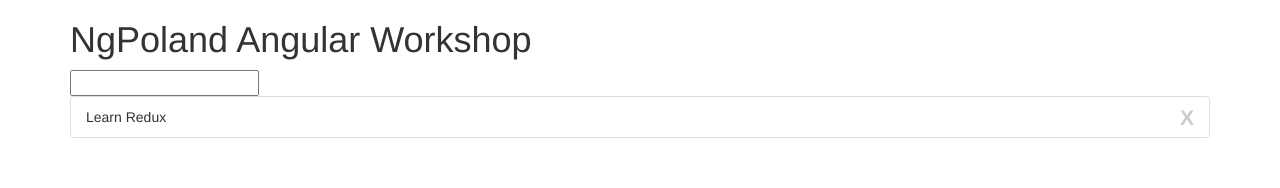
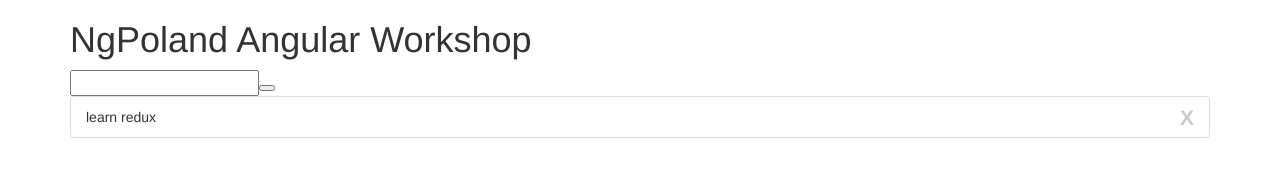
Before and after one commit to tonyyip1969/ngPoland-workshop, an Angular app: page / in a window 1280 px wide. Shown: the top 188 px of the page. Built offline with nearby package versions, Linux system fonts and the light colour scheme.

Commit message:
component

```diff
--- a/package.json
+++ b/package.json
@@ -21,6 +21,7 @@
     "@angular/platform-browser-dynamic": "~2.1.0",
     "@angular/router": "~3.1.0",
     "core-js": "^2.4.1",
+    "redux": "^3.6.0",
     "rxjs": "5.0.0-beta.12",
     "ts-helpers": "^1.1.1",
     "zone.js": "^0.6.23"
--- a/src/app/app.component.ts
+++ b/src/app/app.component.ts
@@ -1,15 +1,31 @@
-import { Component } from '@angular/core';
+import {Component} from "@angular/core";
 
 @Component({
   selector: 'app-root',
   template: `
     <div class="container">
     <h1>NgPoland Angular Workshop</h1>
-    <input type="text">
-    <app-list></app-list>
+    <input type="text"><button (click)="addItem()"></button>
+
+    <app-list [items]="items"></app-list>
+
     </div>
 `,
 })
+
 export class AppComponent {
-  title = 'app works!';
+  private title: string;
+  private items: any[];
+
+  constructor() {
+    this.title = 'TodoList';
+    this.items = [
+      { title: 'learn redux' }
+    ]
+  }
+
+  public addItem(){
+    this.items.push({ title: 'Hard code task' });
+  }
+
 }
--- a/src/app/app.module.ts
+++ b/src/app/app.module.ts
@@ -5,11 +5,13 @@
 
 import { AppComponent } from './app.component';
 import { ListComponent } from './list/list.component';
+import { ItemComponent } from './item/item.component';
 
 @NgModule({
   declarations: [
     AppComponent,
-    ListComponent
+    ListComponent,
+    ItemComponent
   ],
   imports: [
     BrowserModule,
--- /dev/null
+++ b/src/app/item/item.component.ts
@@ -0,0 +1,12 @@
+import {Component, OnInit, Input} from '@angular/core';
+
+@Component({
+  selector: 'app-item',
+  template: `
+    <li class="list-group-item">{{item.title}}<span class="close">X</span></li>
+  `,
+
+})
+export class ItemComponent {
+ @Input() item: any;
+}
--- a/src/app/list/list.component.ts
+++ b/src/app/list/list.component.ts
@@ -1,18 +1,15 @@
-import { Component, OnInit } from '@angular/core';
+import {Component, OnInit, Input} from '@angular/core';
 
 @Component({
   selector: 'app-list',
   template: `
     <ul class="list-group">
-      <li class="list-group-item">Learn Redux <span class="close">X</span></li>
+      <app-item *ngFor="let item of items"
+                 [item]="item">
+      </app-item>
     </ul>
   `,
 })
-export class ListComponent implements OnInit {
-
-  constructor() { }
-
-  ngOnInit() {
-  }
-
+export class ListComponent {
+  @Input() items: any[];
 }
```
Also changed, not shown: 1 other file (tests, documents, lock files or other folders).
